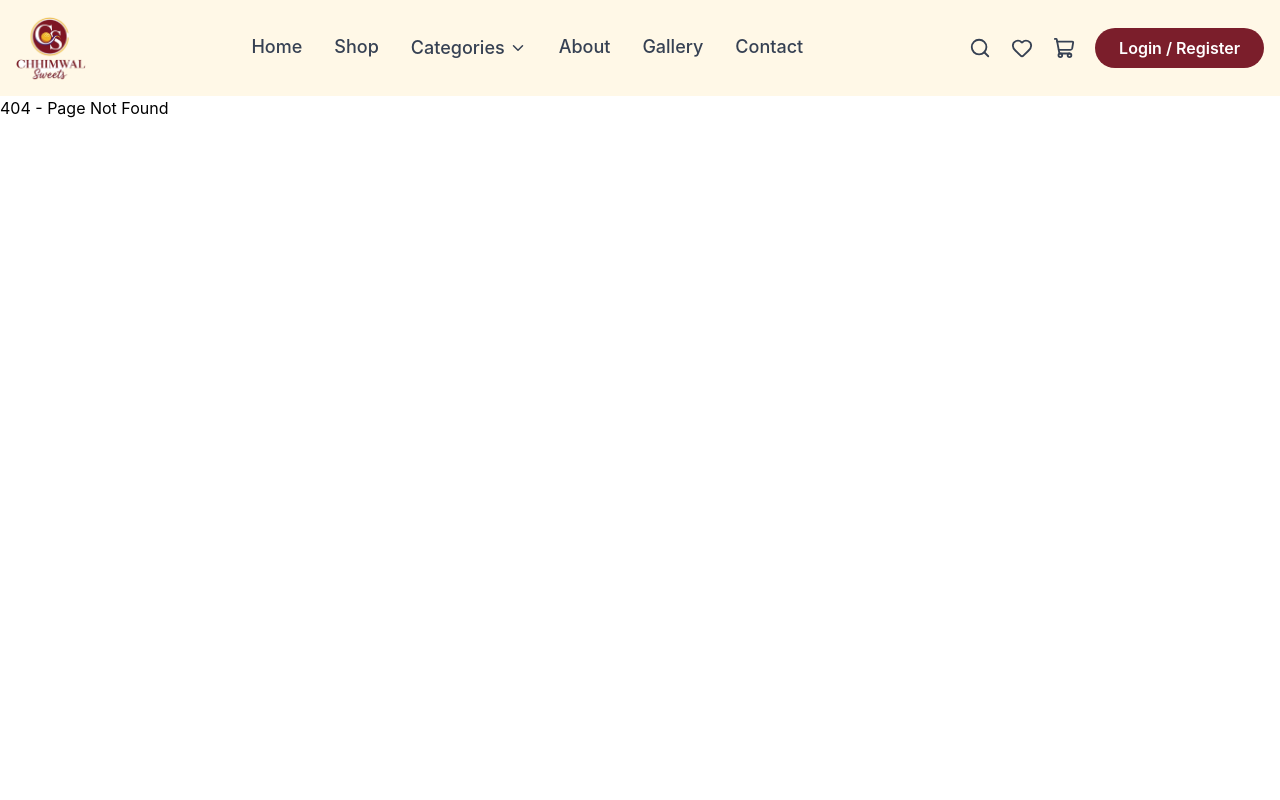
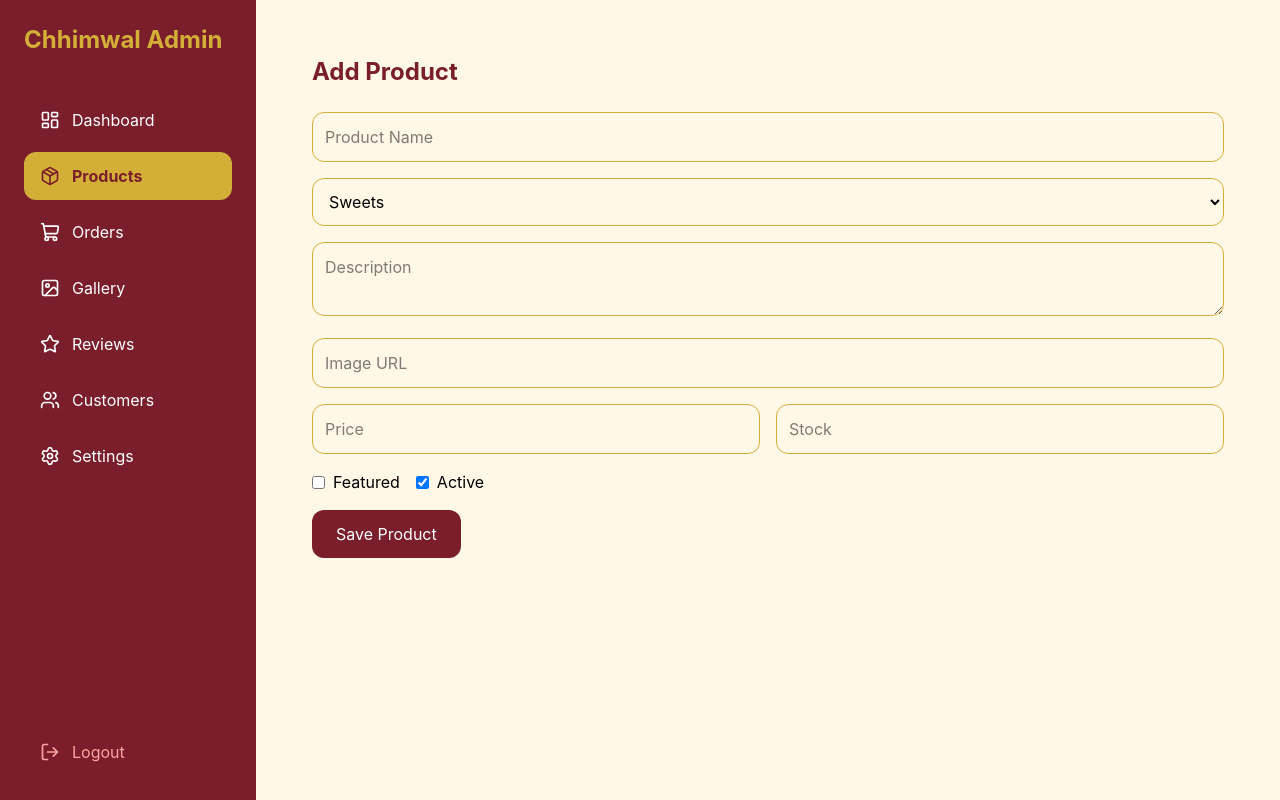
Before and after one commit to himani22122002-hue/chhimwal-sweets, a React (Vite) app in the folder client/: page /admin/products/add in a window 1280 px wide. Built offline with nearby package versions, Linux system fonts and the light colour scheme.

Commit message:
add admin product management module

```diff
--- /dev/null
+++ b/client/src/pages/admin/ProductForm.jsx
@@ -0,0 +1,127 @@
+import { useState, useEffect } from "react";
+import { useNavigate, useParams } from "react-router-dom";
+import { motion } from "framer-motion";
+import { ProductService } from "../../services/ProductService";
+
+const categories = ["Sweets", "Namkeen", "Gift Boxes"];
+
+const ProductForm = () => {
+  const navigate = useNavigate();
+  const { id } = useParams();
+  const [product, setProduct] = useState({
+    name: "",
+    category: "Sweets",
+    description: "",
+    imageUrl: "",
+    price: "",
+    stock: "",
+    featured: false,
+    active: true,
+  });
+
+  useEffect(() => {
+    if (id) {
+      const allProducts = ProductService.getProducts();
+      const p = allProducts.find((item) => item.id === id);
+      if (p) setProduct(p);
+    }
+  }, [id]);
+
+  const handleChange = (e) => {
+    const { name, value, type, checked } = e.target;
+    setProduct((prev) => ({
+      ...prev,
+      [name]: type === "checkbox" ? checked : value,
+    }));
+  };
+
+  const handleSubmit = (e) => {
+    e.preventDefault();
+    ProductService.saveProduct({ ...product, id: id || undefined });
+    navigate("/admin/products");
+  };
+
+  return (
+    <motion.div
+      initial={{ opacity: 0, y: 20 }}
+      animate={{ opacity: 1, y: 0 }}
+      className="p-6 bg-[#FFF8E7] rounded-3xl"
+    >
+      <h1 className="text-2xl font-bold text-[#7B1E2B] mb-6">
+        {id ? "Edit Product" : "Add Product"}
+      </h1>
+      <form onSubmit={handleSubmit} className="space-y-4">
+        <input
+          name="name"
+          placeholder="Product Name"
+          value={product.name}
+          onChange={handleChange}
+          required
+          className="w-full p-3 rounded-xl border border-[#D4AF37]"
+        />
+        <select
+          name="category"
+          value={product.category}
+          onChange={handleChange}
+          className="w-full p-3 rounded-xl border border-[#D4AF37]"
+        >
+          {categories.map((cat) => (
+            <option key={cat} value={cat}>{cat}</option>
+          ))}
+        </select>
+        <textarea
+          name="description"
+          placeholder="Description"
+          value={product.description}
+          onChange={handleChange}
+          className="w-full p-3 rounded-xl border border-[#D4AF37]"
+        />
+        <input
+          name="imageUrl"
+          placeholder="Image URL"
+          value={product.imageUrl}
+          onChange={handleChange}
+          className="w-full p-3 rounded-xl border border-[#D4AF37]"
+        />
+        <div className="flex gap-4">
+          <input
+            name="price"
+            type="number"
+            placeholder="Price"
+            value={product.price}
+            onChange={handleChange}
+            required
+            className="flex-1 p-3 rounded-xl border border-[#D4AF37]"
+          />
+          <input
+            name="stock"
+            type="number"
+            placeholder="Stock"
+            value={product.stock}
+            onChange={handleChange}
+            required
+            className="flex-1 p-3 rounded-xl border border-[#D4AF37]"
+          />
+        </div>
+        <div className="flex gap-4">
+          <label className="flex items-center gap-2">
+            <input name="featured" type="checkbox" checked={product.featured} onChange={handleChange} />
+            Featured
+          </label>
+          <label className="flex items-center gap-2">
+            <input name="active" type="checkbox" checked={product.active} onChange={handleChange} />
+            Active
+          </label>
+        </div>
+        <button
+          type="submit"
+          className="bg-[#7B1E2B] text-white px-6 py-3 rounded-xl hover:bg-[#7B1E2B]/90"
+        >
+          {id ? "Update Product" : "Save Product"}
+        </button>
+      </form>
+    </motion.div>
+  );
+};
+
+export default ProductForm;
--- a/client/src/pages/admin/Products.jsx
+++ b/client/src/pages/admin/Products.jsx
@@ -1,45 +1,96 @@
-import { motion } from "framer-motion";
+import { useState, useMemo } from "react";
+import { motion, AnimatePresence } from "framer-motion";
 import { Link } from "react-router-dom";
-import { Edit, Trash, Eye } from "lucide-react";
-import { products } from "../../data/products";
+import { Edit, Trash, Eye, Plus, Search, Filter } from "lucide-react";
+import { ProductService } from "../../services/ProductService";
 
 const Products = () => {
+  const [products, setProducts] = useState(ProductService.getProducts());
+  const [searchTerm, setSearchTerm] = useState("");
+  const [filterActive, setFilterActive] = useState("All");
+  const [currentPage, setCurrentPage] = useState(1);
+  const [deleteId, setDeleteId] = useState(null);
+  const itemsPerPage = 10;
+
+  const handleDelete = () => {
+    ProductService.deleteProduct(deleteId);
+    setProducts(ProductService.getProducts());
+    setDeleteId(null);
+  };
+
+  const filteredProducts = useMemo(() => {
+    return products.filter((p) => {
+      const matchesSearch = p.name.toLowerCase().includes(searchTerm.toLowerCase()) || p.category.toLowerCase().includes(searchTerm.toLowerCase());
+      const matchesFilter = filterActive === "All" || (filterActive === "Active" ? p.active : !p.active);
+      return matchesSearch && matchesFilter;
+    });
+  }, [products, searchTerm, filterActive]);
+
+  const paginatedProducts = filteredProducts.slice((currentPage - 1) * itemsPerPage, currentPage * itemsPerPage);
+
   return (
-    <div className="space-y-6">
+    <motion.div initial={{ opacity: 0 }} animate={{ opacity: 1 }} className="space-y-6">
       <div className="flex justify-between items-center">
         <h1 className="text-3xl font-bold text-[#7B1E2B]">Products</h1>
-        <Link to="/admin/products/add" className="bg-[#7B1E2B] text-white px-6 py-2 rounded-xl hover:bg-[#7B1E2B]/90">+ Add Product</Link>
+        <Link to="/admin/products/add" className="flex items-center gap-2 bg-[#7B1E2B] text-white px-6 py-2 rounded-xl hover:bg-[#7B1E2B]/90"><Plus size={20} /> Add Product</Link>
+      </div>
+
+      <div className="flex gap-4 bg-white p-4 rounded-2xl shadow">
+        <input placeholder="Search products..." className="flex-1 p-2 border rounded-lg" onChange={(e) => setSearchTerm(e.target.value)} />
+        <select onChange={(e) => setFilterActive(e.target.value)} className="p-2 border rounded-lg">
+          <option value="All">All Status</option>
+          <option value="Active">Active</option>
+          <option value="Inactive">Inactive</option>
+        </select>
       </div>
 
       <div className="bg-white rounded-3xl shadow-lg overflow-hidden">
         <table className="w-full text-left">
-          <thead className="bg-gray-50 text-gray-500 text-sm">
+          <thead className="bg-[#FFF8E7] text-[#7B1E2B]">
             <tr>
               <th className="p-4">Image</th>
               <th className="p-4">Name</th>
               <th className="p-4">Category</th>
               <th className="p-4">Price</th>
+              <th className="p-4">Stock</th>
+              <th className="p-4">Status</th>
               <th className="p-4">Actions</th>
             </tr>
           </thead>
           <tbody>
-            {products.map((p) => (
+            {paginatedProducts.map((p) => (
               <tr key={p.id} className="border-t">
-                <td className="p-4"><img src={p.image} alt={p.name} className="w-12 h-12 rounded-lg object-cover" /></td>
+                <td className="p-4"><img src={p.imageUrl} alt={p.name} className="w-12 h-12 rounded-lg object-cover" /></td>
                 <td className="p-4 font-semibold text-[#7B1E2B]">{p.name}</td>
                 <td className="p-4">{p.category}</td>
-                <td className="p-4">₹{p.variants[0].price}</td>
+                <td className="p-4">₹{p.price}</td>
+                <td className="p-4">{p.stock}</td>
+                <td className="p-4">{p.active ? <span className="text-green-600">Active</span> : <span className="text-red-600">Inactive</span>}</td>
                 <td className="p-4 flex gap-2">
-                  <button className="text-blue-500"><Eye size={18} /></button>
-                  <button className="text-[#D4AF37]"><Edit size={18} /></button>
-                  <button className="text-red-500"><Trash size={18} /></button>
+                  <Link to={`/admin/products/edit/${p.id}`} className="text-[#D4AF37]"><Edit size={18} /></Link>
+                  <button onClick={() => setDeleteId(p.id)} className="text-red-500"><Trash size={18} /></button>
                 </td>
               </tr>
             ))}
           </tbody>
         </table>
       </div>
-    </div>
+
+      <AnimatePresence>
+        {deleteId && (
+          <motion.div initial={{ opacity: 0 }} animate={{ opacity: 1 }} exit={{ opacity: 0 }} className="fixed inset-0 bg-black/50 flex items-center justify-center">
+            <div className="bg-white p-6 rounded-2xl shadow-xl">
+              <h2 className="text-xl font-bold mb-4">Confirm Delete</h2>
+              <p>Are you sure you want to delete this product?</p>
+              <div className="flex gap-4 mt-6">
+                <button onClick={handleDelete} className="bg-red-500 text-white px-4 py-2 rounded-lg">Yes, Delete</button>
+                <button onClick={() => setDeleteId(null)} className="bg-gray-200 px-4 py-2 rounded-lg">Cancel</button>
+              </div>
+            </div>
+          </motion.div>
+        )}
+      </AnimatePresence>
+    </motion.div>
   );
 };
 
--- a/client/src/routes/AppRoutes.jsx
+++ b/client/src/routes/AppRoutes.jsx
@@ -20,6 +20,7 @@ import NotFound from '../pages/NotFound';
 // Admin
 import AdminDashboard from '../pages/admin/AdminDashboard';
 import AdminProducts from '../pages/admin/Products';
+import ProductForm from '../pages/admin/ProductForm';
 
 export default function AppRoutes() {
   return (
@@ -43,6 +44,8 @@ export default function AppRoutes() {
       <Route path="/admin" element={<AdminLayout />}>
         <Route index element={<AdminDashboard />} />
         <Route path="products" element={<AdminProducts />} />
+        <Route path="products/add" element={<ProductForm />} />
+        <Route path="products/edit/:id" element={<ProductForm />} />
       </Route>
     </Routes>
   );
--- /dev/null
+++ b/client/src/services/ProductService.js
@@ -0,0 +1,26 @@
+const STORAGE_KEY = 'chhimwal_sweets_products';
+
+export const ProductService = {
+  getProducts: () => {
+    const data = localStorage.getItem(STORAGE_KEY);
+    return data ? JSON.parse(data) : [];
+  },
+
+  saveProduct: (product) => {
+    const products = ProductService.getProducts();
+    if (product.id) {
+      const updatedProducts = products.map(p => p.id === product.id ? product : p);
+      localStorage.setItem(STORAGE_KEY, JSON.stringify(updatedProducts));
+    } else {
+      product.id = Date.now().toString();
+      products.push(product);
+      localStorage.setItem(STORAGE_KEY, JSON.stringify(products));
+    }
+  },
+
+  deleteProduct: (id) => {
+    const products = ProductService.getProducts();
+    const filtered = products.filter(p => p.id !== id);
+    localStorage.setItem(STORAGE_KEY, JSON.stringify(filtered));
+  }
+};
```
